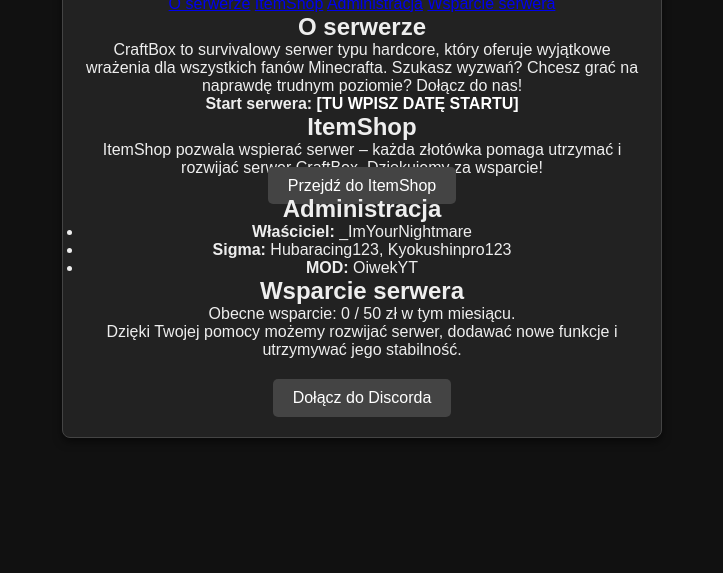
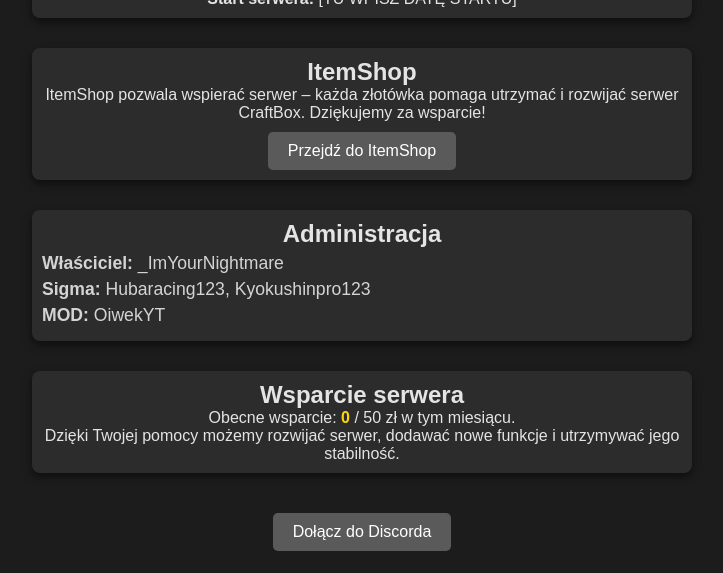
Before and after one commit to ItsLukiYT2010/craftbox, a plain HTML site: page index.html in a window 1280 px wide. Shown: the part 227-800 px from the top of the page, without its empty margins (278-1001 px from the left). Drawn offline with Linux system fonts and the light colour scheme.

Commit message:
Update style.css

```diff
--- a/style.css
+++ b/style.css
@@ -1,4 +1,4 @@
-/* Resetowanie podstawowych stylów */
+/* Styl ogólny */
 * {
     margin: 0;
     padding: 0;
@@ -7,8 +7,8 @@
 
 body {
     font-family: Arial, sans-serif;
-    background-color: #111; /* Ciemne tło */
-    color: #eee; /* Jasny kolor tekstu */
+    background-color: #1c1c1c;
+    color: #e4e4e4;
     display: flex;
     justify-content: center;
     align-items: center;
@@ -16,64 +16,107 @@
     text-align: center;
 }
 
-/* Kontener strony */
-.container {
-    max-width: 600px;
+/* Ekran ładowania */
+.loading-screen {
+    display: flex;
+    flex-direction: column;
+    align-items: center;
+    justify-content: center;
+    position: fixed;
+    width: 100%;
+    height: 100%;
+    background-color: #1c1c1c;
+    color: #e4e4e4;
+    font-size: 1.5em;
+}
+
+.chest-animation {
+    width: 80px;
+    height: 80px;
+    background: url('https://upload.wikimedia.org/wikipedia/commons/thumb/e/e8/Chest_Closed.png/320px-Chest_Closed.png') no-repeat center;
+    background-size: cover;
+    animation: openChest 1.5s infinite;
+}
+
+/* Animacja otwierania skrzyni */
+@keyframes openChest {
+    0%, 100% { transform: scaleY(1); }
+    50% { transform: scaleY(1.1); }
+}
+
+/* Kontener strony głównej */
+#main-content {
+    display: none;
+    max-width: 700px;
     padding: 20px;
-    border: 1px solid #444;
-    background-color: #222; /* Kolor wewnętrznego kontenera */
+    border-radius: 8px;
+}
+
+/* Nagłówek i menu nawigacyjne */
+header {
+    margin-bottom: 20px;
+}
+
+header h1 {
+    font-size: 3em;
+    color: #fff;
+}
+
+nav {
+    margin: 10px 0;
+}
+
+nav a {
+    margin: 0 15px;
+    color: #d4d4d4;
+    text-decoration: none;
+    transition: color 0.3s;
+}
+
+nav a:hover {
+    color: #ffd700;
+}
+
+/* Sekcje */
+section {
+    margin-bottom: 30px;
+    padding: 10px;
+    background-color: #2c2c2c;
     border-radius: 8px;
     box-shadow: 0 4px 8px rgba(0, 0, 0, 0.5);
 }
 
-/* Nagłówek */
-header h1 {
-    font-size: 3em;
+/* Przyciski */
+.button {
+    display: inline-block;
+    margin-top: 10px;
+    padding: 10px 20px;
     color: #fff;
-    margin-bottom: 10px;
-}
-
-header p {
-    font-size: 1.2em;
-    color: #bbb;
-}
-
-/* Sekcja opisu */
-.description h2 {
-    font-size: 2em;
-    color: #fff;
-    margin-bottom: 10px;
-}
-
-.description p {
-    font-size: 1em;
-    color: #ccc;
-    margin-bottom: 10px;
-}
-
-.start-date {
-    color: #fff;
-    font-weight: bold;
-}
-
-/* Styl przycisków */
-.buttons {
-    display: flex;
-    justify-content: center;
-    gap: 10px;
-    margin-top: 20px;
-}
-
-.button {
+    background-color: #5a5a5a;
+    border-radius: 5px;
     text-decoration: none;
-    color: #fff;
-    background-color: #444;
-    padding: 10px 20px;
-    border-radius: 5px;
-    font-size: 1em;
     transition: background-color 0.3s ease;
 }
 
 .button:hover {
-    background-color: #666;
+    background-color: #ffd700;
 }
+
+/* Sekcja administracji */
+.staff-list {
+    list-style-type: none;
+    padding: 0;
+    text-align: left;
+}
+
+.staff-list li {
+    font-size: 1.1em;
+    color: #d4d4d4;
+    margin: 5px 0;
+}
+
+/* Wsparcie */
+#support .support-progress {
+    font-weight: bold;
+    color: #ffd700;
+}
```
